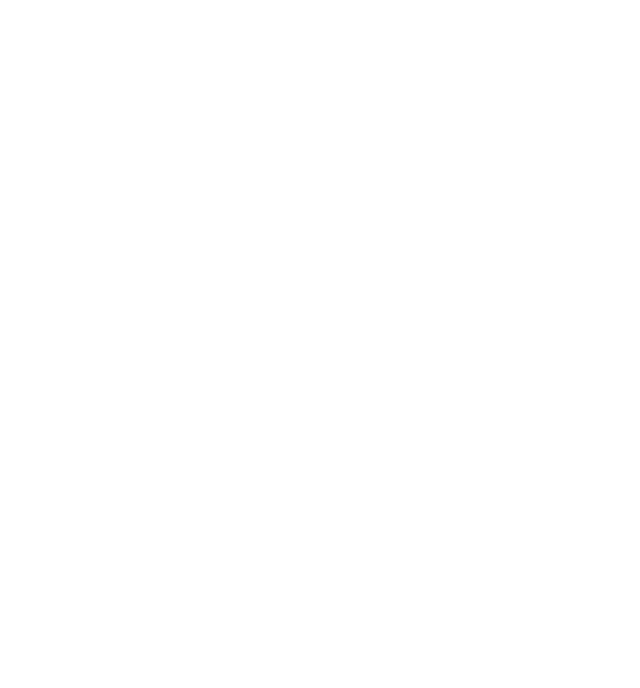
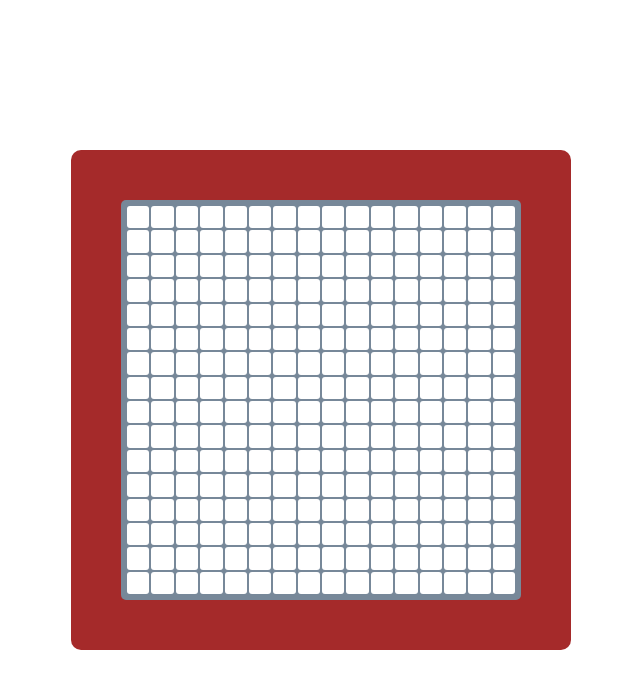
Before and after one commit to nowandthen-ben/Sketch, a plain HTML site: page index.html in a window 1280 px wide. Shown: the whole page, without its empty margins (319-959 px from the left). Drawn offline with Linux system fonts and the light colour scheme.

Commit message:
Add screen with mouseover drawing

```diff
--- a/index.html
+++ b/index.html
@@ -9,5 +9,13 @@
 </head>
 <body>
 
+<div class="frame">
+
+<div class="window">
+    <div class="spacer"></div>
+</div>
+
+</div>
+
 </body>
 </html>
--- a/script.js
+++ b/script.js
@@ -0,0 +1,16 @@
+function colorize(e) {
+    e.target.classList.add('darkened');
+}
+
+for (let i = 0; i < 16; i++) {
+    const spacer = document.querySelector('.spacer');
+    pixelRow = document.createElement('div');
+    pixelRow.classList.add('pixelRow');
+    spacer.appendChild(pixelRow);
+    for (let j = 0; j < 16; j++) {
+        pixel = document.createElement('div');
+        pixel.classList.add('pixel');
+        pixel.addEventListener('mouseenter', colorize)
+        pixelRow.appendChild(pixel);
+    }
+}
--- a/style.css
+++ b/style.css
@@ -0,0 +1,50 @@
+body {
+    display: flex;
+    justify-content: center;
+    align-items: center;
+    min-height: 100vh;
+    margin: 0px;
+}
+
+.frame {
+    display: flex;
+    justify-content: center;
+    align-items: center;
+    height: 500px;
+    width: 500px;
+    background-color: brown;
+    border-radius: 10px;
+}
+
+.window {
+    display: flex;
+    flex-direction: column;
+    height: 400px;
+    width: 400px;
+    background-color: lightslategrey;
+    border-radius: 5px;
+}
+
+.spacer {
+    display: flex;
+    flex-direction: column;
+    flex-grow: 1;
+    margin: 5px;
+
+}
+
+.pixelRow {
+    display: flex;
+    flex-grow: 1;
+}
+
+.pixel {
+    flex-grow: 1;
+    margin: 1px;
+    border-radius: 3px;
+    background-color: white;
+}
+
+.pixel.darkened {
+    background-color: black;
+}
```
